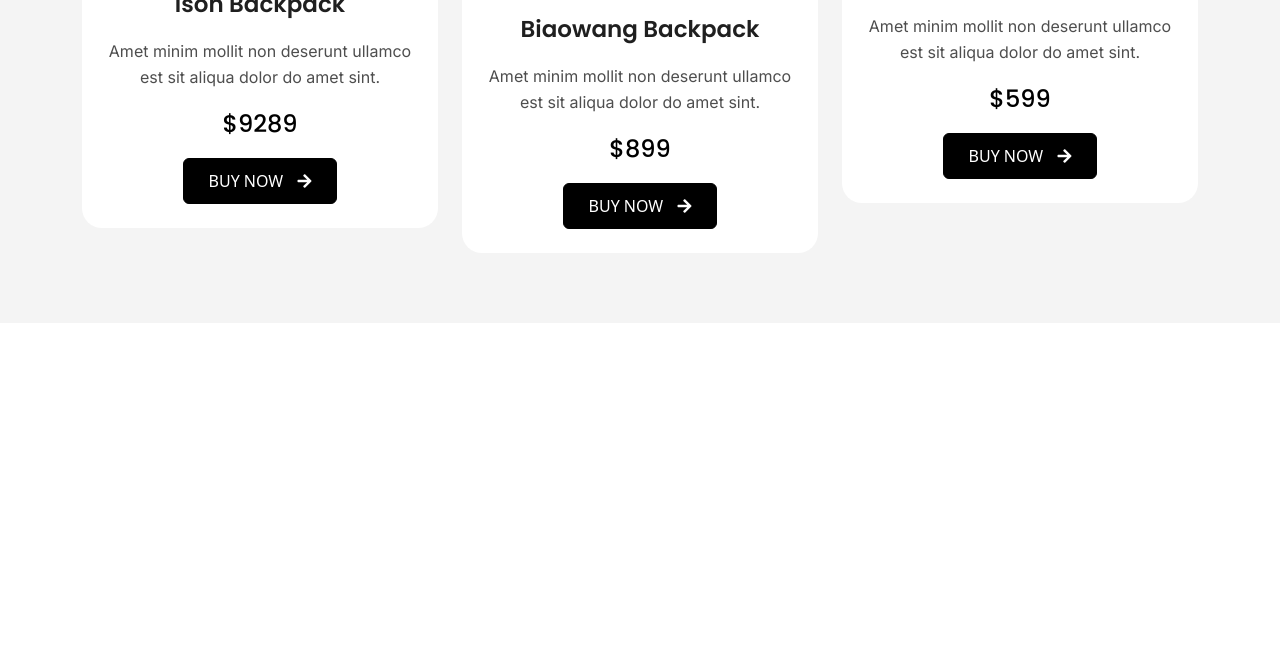
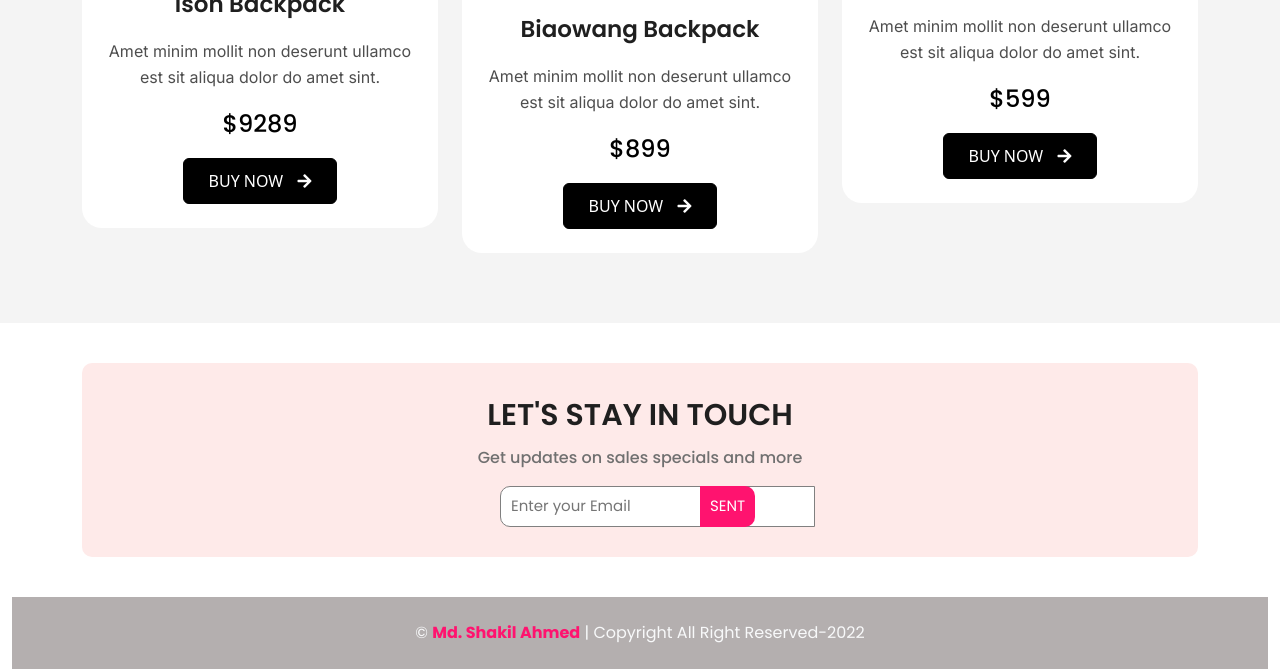
Before and after one commit to codermdshakil/panda-commerce, a plain HTML site: page index.html in a window 1280 px wide. Shown: the part 1882-2551 px from the top of the page. Before the commit the page ends 2205 px from the top, so only its background shows below. Drawn offline with Linux system fonts and the light colour scheme.

Commit message:
complete

```diff
--- a/css/style.css
+++ b/css/style.css
@@ -18,8 +18,14 @@ i{
 /*----------------------------------
 header section  style  starts here
 ------------------------------------- */
+.header-section{
+    background-color:#f8f9fa;
+}
+/*----------------------------------
+home section  style  starts here
+------------------------------------- */
+
 .home-section{
-    background-color:#f8f9fa;
     padding:6px 0px;
 }
 .home-section{
@@ -70,22 +76,20 @@ header section  style  starts here
     margin-bottom: 8px;
     padding:10px 25px;
 }
-
-/* cetagory section starts here  */
+/*----------------------------------
+cetagory section  style  starts here
+------------------------------------- */
 .cetagory-title{
     font-size: 36px;
     font-family: 'Poppins', sans-serif;
     font-weight: 600;
     font-style: normal;
     margin-bottom: 40px;
-
 }
 .box{
     background: linear-gradient(152.07deg, #FF9C35 1.47%, #FFD019 97.17%);
     margin-bottom: 40px;
     border-radius:20px;
-
-
 }
 .box-2{
     background: linear-gradient(180deg, #FF589B -0.01%, #FF136F 99.99%);
@@ -98,8 +102,9 @@ header section  style  starts here
 .box-img img{
     width:80px;
 }
-
-/* shoes section starts here  */
+/*----------------------------------
+shoes section style  starts here
+------------------------------------- */
 .shoes-section{
     background: #F4F4F4;
     padding: 20px 0px;
@@ -169,3 +174,83 @@ header section  style  starts here
     background:#FFFFFF;
     color:#000000;
 }
+
+/*----------------------------------
+subscribe section style  starts here
+------------------------------------- */
+.subscribe-content{
+    margin-top: 40px;
+    margin-bottom: 40px;
+    background-color:#FEEAE9;
+    border-radius: 10px;
+    padding: 30px;
+    text-align: center;
+}
+
+.subscribe-content h1{
+    color: #1F1F1F;
+    font-family: 'Poppins', sans-serif;
+    font-style: normal;
+    font-weight: 600;
+    font-size: 30px;
+    line-height: 45px;
+}
+.subscribe-content p{
+    font-family: 'Poppins', sans-serif;
+    color: #707070;
+    font-style: normal;
+    font-weight: 500;
+    font-size: 16px;
+    line-height: 24px;
+}
+.sub-info{
+    display: flex;
+    justify-content: center;
+    align-items: center;
+    position: relative;
+    width:280px;
+    display: block;
+    margin: auto;
+}
+.email_name{
+    font-family: 'Poppins', sans-serif;
+    padding:8px 10px;
+    border:1px solid gray;
+    outline: none;
+    color: #CCCCCC;
+    font-size: 15px;
+    font-weight:400;
+    font-style :normal;
+    border-top-left-radius: 10px;
+    border-bottom-left-radius: 10px;
+
+}
+.sent-btn{
+    position: absolute;
+    left: 200px;
+    top: 0;
+    font-family: 'Poppins', sans-serif;
+    background-color: #FF136F;
+    color:#FFFFFF;
+    padding:9px 10px;
+    font-size: 15px;
+    border: none;
+    border-top-right-radius: 10px;
+    border-bottom-right-radius: 10px;
+}
+/*----------------------------------
+footer section style  starts here
+------------------------------------- */
+.footer-content p{
+    font-family: 'Poppins', sans-serif;
+}
+.credit{
+    color:#FF136F;
+    cursor: pointer;
+}
+.credit:hover{
+    color:#FF136F;
+}
+.footer-bg{
+    background-color:rgb(180, 175, 175);
+}
--- a/index.html
+++ b/index.html
@@ -32,8 +32,8 @@
                         <div class="navbar-nav ms-auto">
                           <a class="nav-link active" href="#home">Home</a>
                           <a class="nav-link" href="#shoes">Shoes</a>
-                          <a class="nav-link" href="#">Backpack</a>
-                          <a class="nav-link" href="#">Subscribe</a>
+                          <a class="nav-link" href="#backpack">Backpack</a>
+                          <a class="nav-link" href="#subscribe">Subscribe</a>
                         </div>
                       </div>
                     </div>
@@ -165,7 +165,7 @@
 </section>
 
 <!-- shoes-section starts here  -->
-<section class="shoes-section" id="shoes">
+<section class="shoes-section" id="backpack">
     <div class="shoes-wrapper">
         <div class="container">
             <div class="shoes-contents">
@@ -247,13 +247,31 @@
     </div>
 </section>
 </section>
-
+<!-- subscribe section start here  -->
+<section class="subscribe-section" id="subscribe">
+    <div class="subscribe-wrapper">
+        <div class="container">
+           <div class="subscribe-content">
+               <h1>LET'S STAY IN TOUCH</h1>
+               <p>Get updates on sales specials and more</p>
+               <div class="sub-info text-center">
+                   <input class="email_name" type="text" placeholder="Enter your Email">
+                   <input type="button" class="sent-btn" value="SENT">
+                </div>
+           </div>
+        </div>
+    </div>
+</section>
 
 </main>
-<footer>
-
+<!-- footer section stars here  -->
+<footer class="footer-wrapper">
+    <div class="footer-content">
+        <div class="container-fluid">
+            <p class="text-center py-4 m-0 footer-bg text-light">&copy <a href="https://www.linkedin.com/mwlite/in/codermdshakil" target="_blank" class="credit text-decoration-none fw-bold">Md. Shakil Ahmed</a> | Copyright All Right Reserved-2022 </p>
+        </div>
+    </div>
 </footer>
-
 <!-- js custom js file linked here  -->
 <script src="js/bootstrap.bundle.min.js"></script>
 </body>
```
